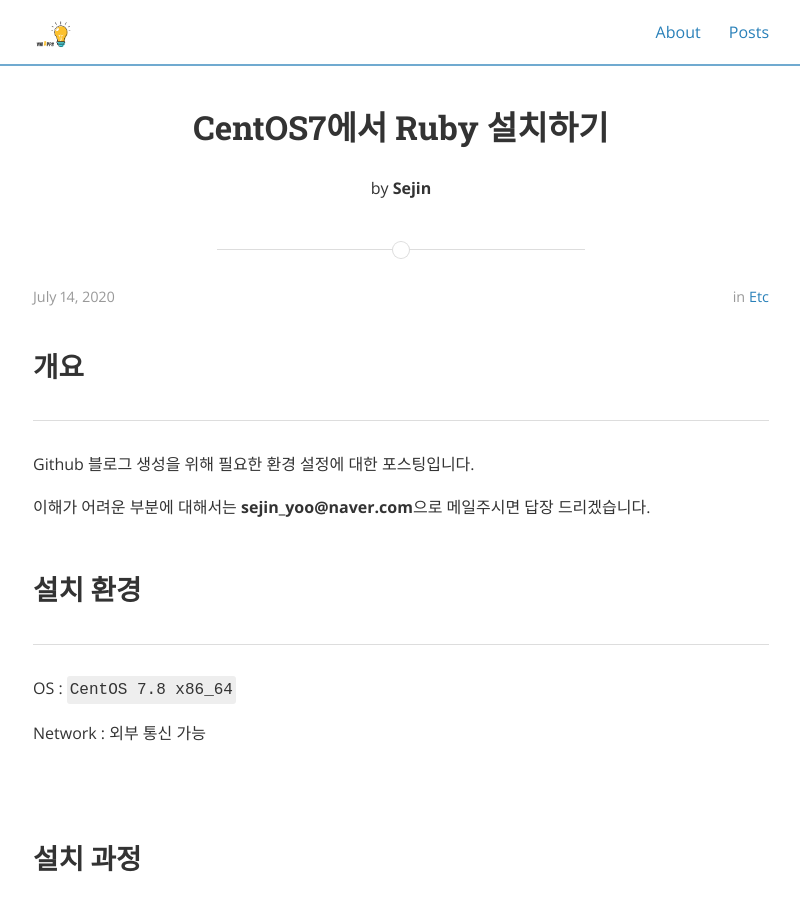
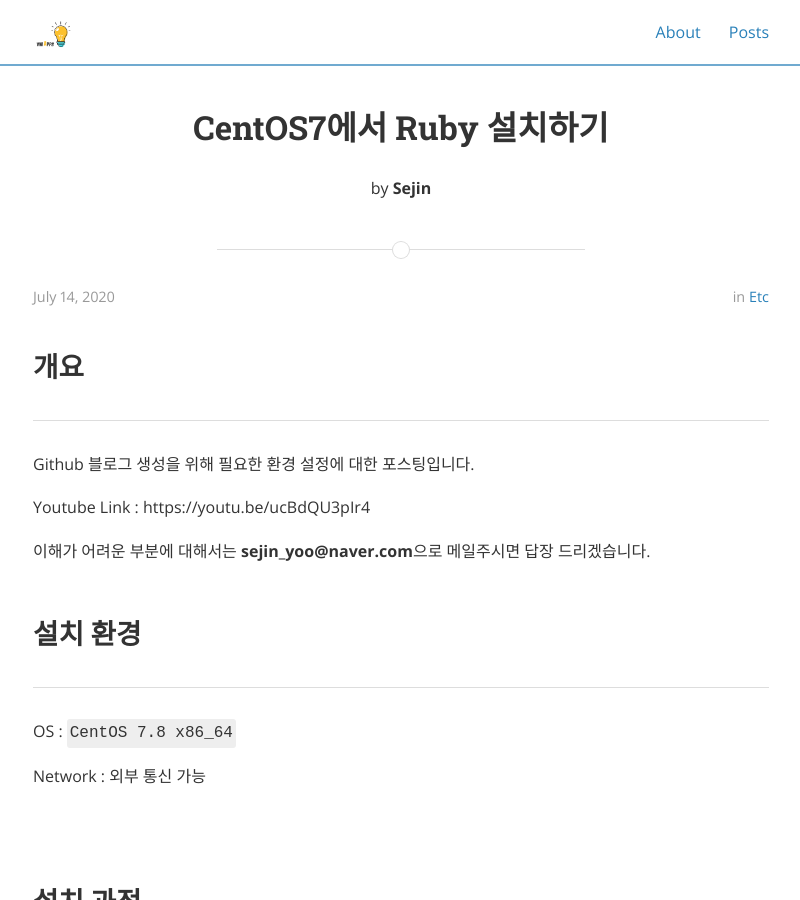
Before and after one commit to yoosejin/yoosejin.github.io, a Jekyll site: the page built from _posts/2020-07-14-How-to-install-Ruby?.md, in a window 1280 px wide and 900 px high. Shown: the whole window, without its empty margins (239-1039 px from the left). Built offline with Jekyll 4.4.1, drawn with Linux system fonts in a browser that asks for light colours; nearby versions of some CDN libraries; comment, search, counter and statistics services are not loaded.

Commit message:
add youtube link

```diff
--- a/_posts/2020-07-14-How-to-install-Ruby?.md
+++ b/_posts/2020-07-14-How-to-install-Ruby?.md
@@ -12,6 +12,9 @@
 ## 개요
 ---
 Github 블로그 생성을 위해 필요한 환경 설정에 대한 포스팅입니다.
+
+Youtube Link : https://youtu.be/ucBdQU3pIr4
+
 
 이해가 어려운 부분에 대해서는 **sejin_yoo@naver.com**으로 메일주시면 답장 드리겠습니다.
 <br>
```
